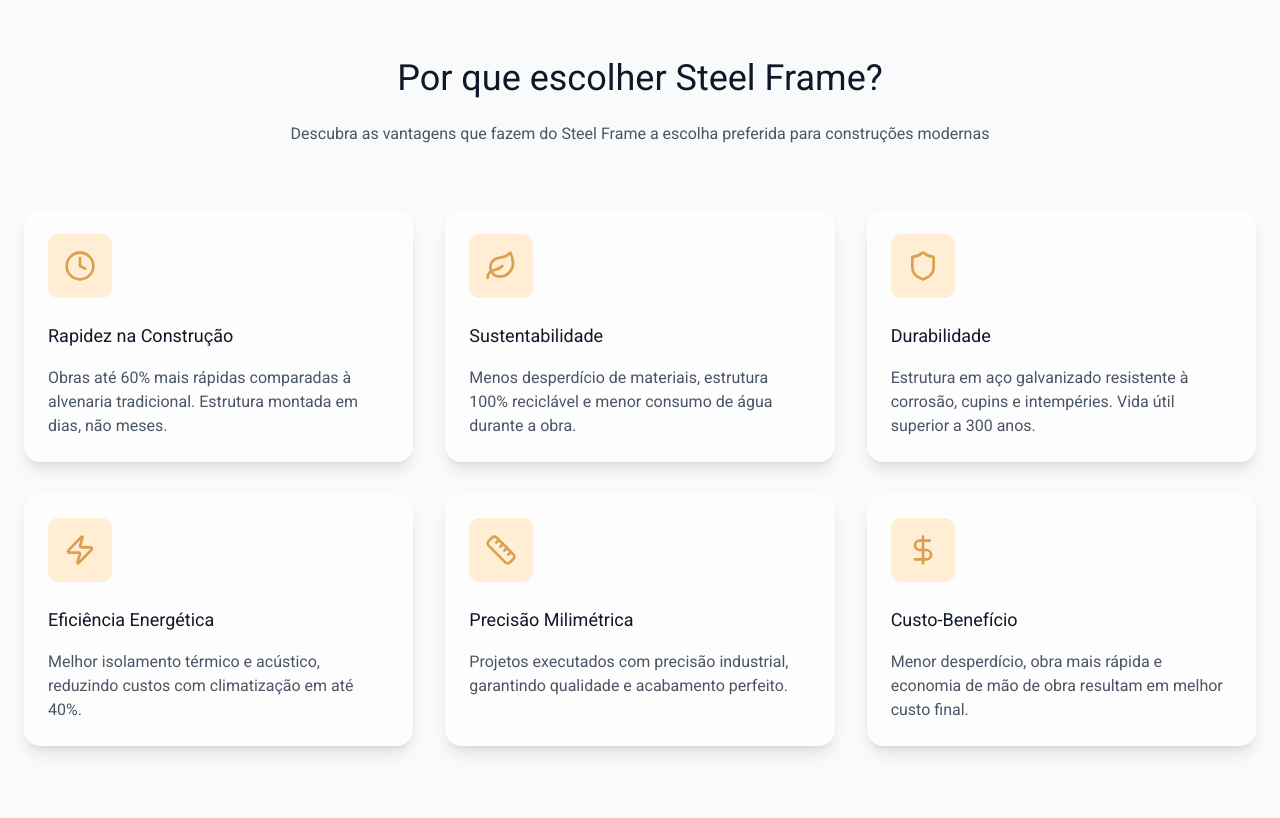
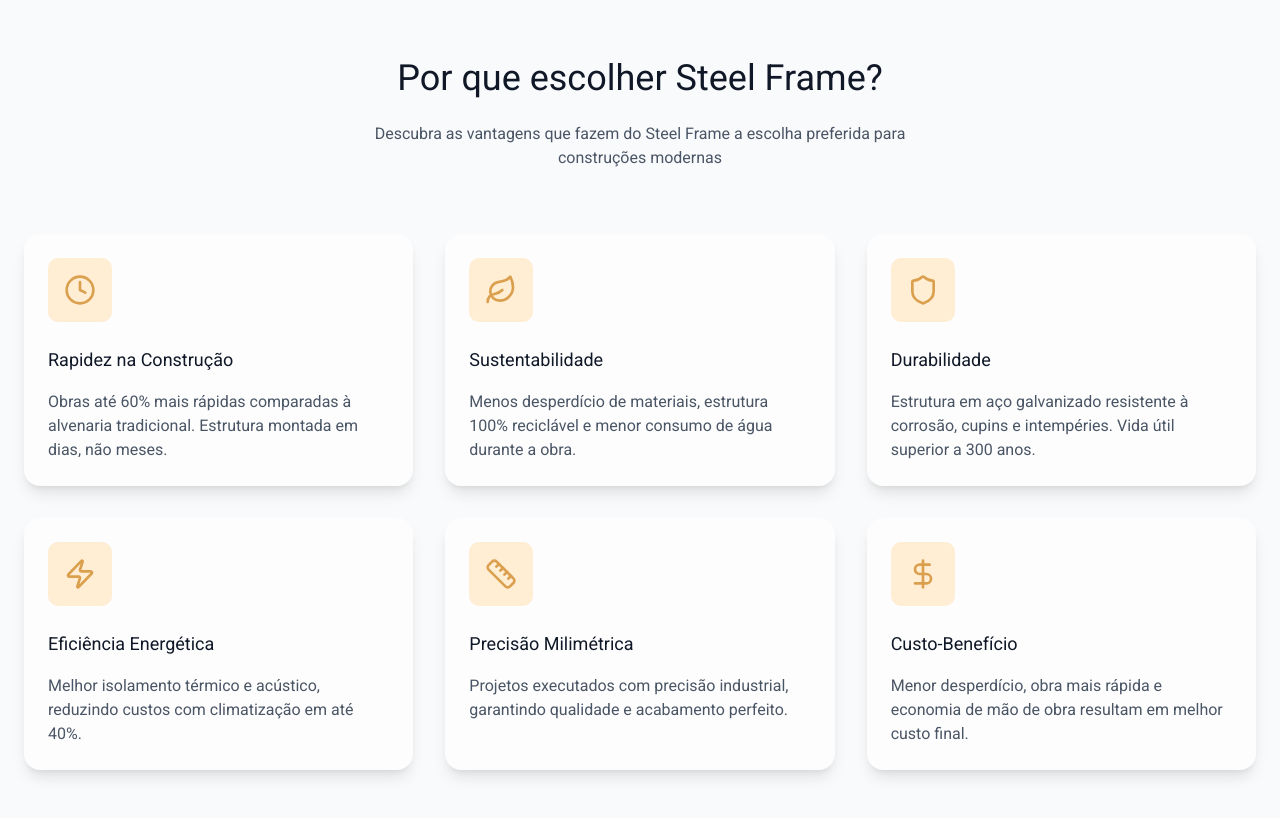
Before and after one commit to rafaelmjardim/vivance-project, a Next.js app: page / in a window 1280 px wide. Shown: the part 1840-2658 px from the top of the page. Built offline with nearby package versions, Linux system fonts and the light colour scheme.

Commit message:
feat: ajusta responsividade dos paddings nas sections

```diff
--- a/app/_components/aboutSteelFrame.tsx
+++ b/app/_components/aboutSteelFrame.tsx
@@ -2,7 +2,7 @@ import { SliderImage } from "./sliderImage";
 
 export function AboutStellFrame() {
   return (
-    <section className="py-32 px-6 bg-surface-inverse flex flex-col-reverse md:flex-row items-center justify-center gap-12">
+    <section className="py-32 px-4 sm:px-6 bg-surface-inverse flex flex-col-reverse md:flex-row items-center justify-center gap-12">
       <article className="grid gap-6 max-w-120 sm:max-w-120 md:max-w-90 xl:max-w-160">
         <h1 className="text-3xl lg:text-4xl">O que é Steel Frame?</h1>
         <p className="text-text-secundary text-md sm:text-base">
--- a/app/_components/benefitsSteelFrame.tsx
+++ b/app/_components/benefitsSteelFrame.tsx
@@ -55,12 +55,12 @@ export function BenefitsSteelFrame() {
   ];
 
   return (
-    <section className="py-32 px-6 bg-surface-inverse-secundary flex flex-col justify-center items-center">
+    <section className="py-32 px-4 sm:px-6 bg-surface-inverse-secundary flex flex-col justify-center items-center">
       <article className="text-center">
         <h1 className="text-3xl lg:text-4xl mb-6">
           Por que escolher Steel Frame?
         </h1>
-        <p className="text-text-secundary text-md sm:text-base">
+        <p className="text-text-secundary text-md sm:text-base max-w-140">
           Descubra as vantagens que fazem do Steel Frame a escolha preferida
           para construções modernas
         </p>
```
